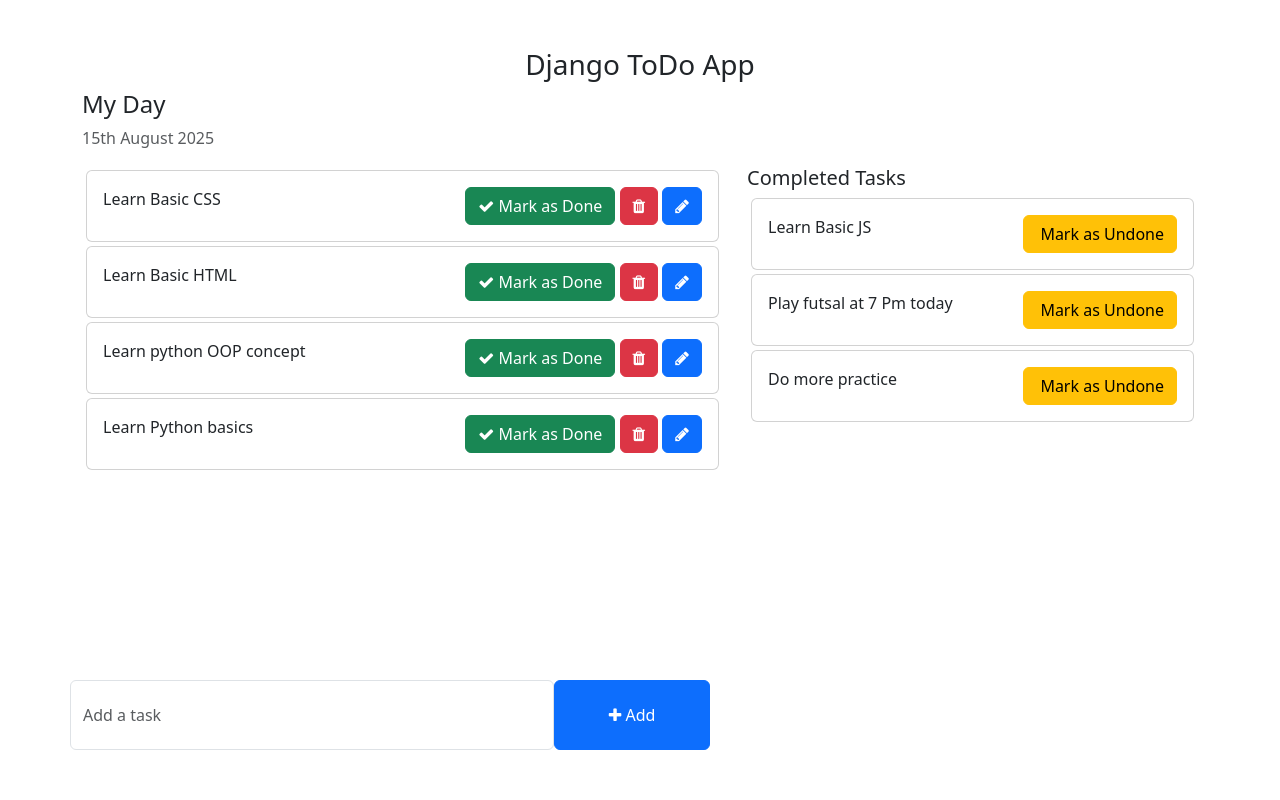
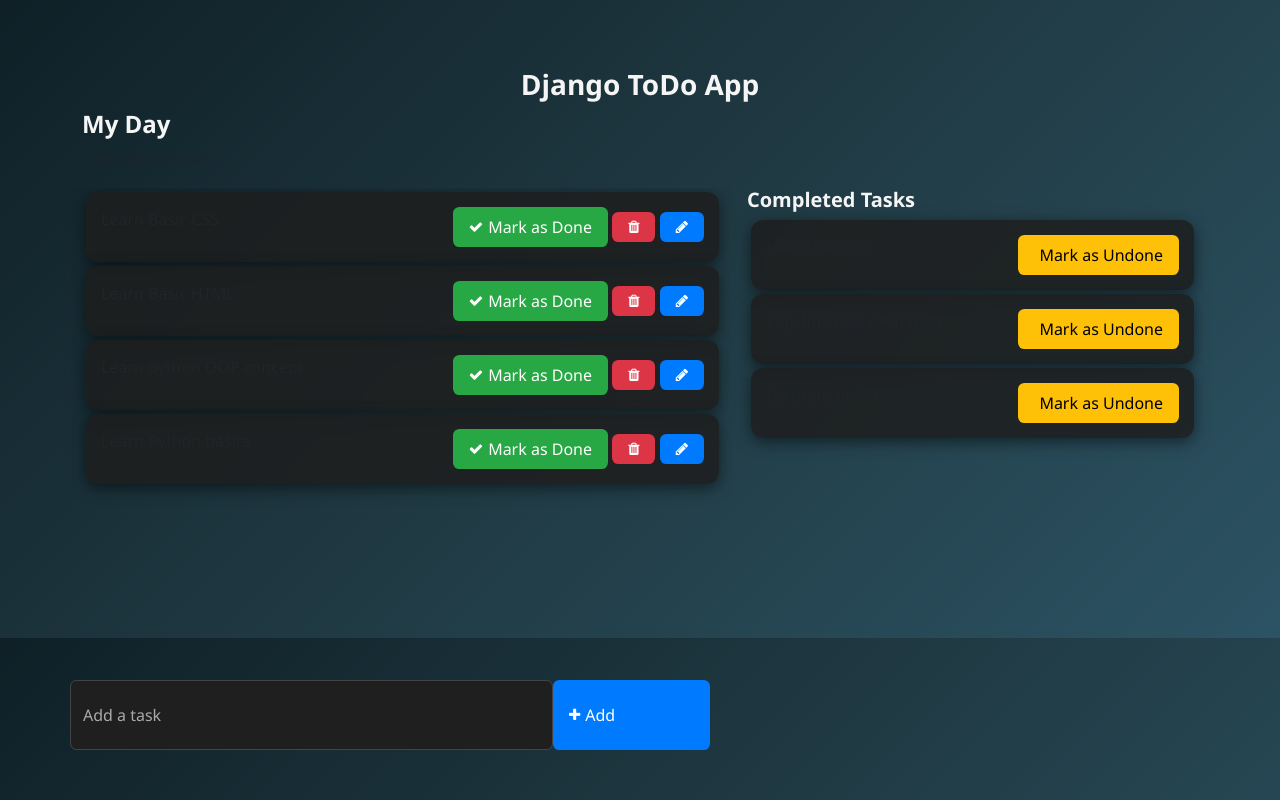
Before and after one commit to nagarkotiArun420/Todo-Django-, a Django app: page / in a window 1280 px wide. Run offline with Django 5.2, Linux system fonts and the light colour scheme; data comes from the database, SQL or seed files in the repository; both versions use the stored data as it was after the commit.

Commit message:
CSS added

```diff
--- /dev/null
+++ b/static/CSS/style.css
@@ -0,0 +1,189 @@
+
+body {
+    background: linear-gradient(135deg, #0f2027, #203a43, #2c5364); /* Modern dark gradient */
+    font-family: 'Segoe UI', Arial, sans-serif;
+    color: #f5f5f5;
+    margin: 0;
+    padding: 0;
+    line-height: 1.6;
+}
+
+h3, h4, h5 {
+    font-weight: 600;
+}
+
+
+.container {
+    margin-top: 20px;
+}
+
+
+::-webkit-scrollbar {
+    width: 8px;
+}
+::-webkit-scrollbar-thumb {
+    background: #555;
+    border-radius: 4px;
+}
+::-webkit-scrollbar-thumb:hover {
+    background: #777;
+}
+
+
+.card {
+    background: rgba(30, 30, 30, 0.85);
+    border: none;
+    border-radius: 0.75rem;
+    box-shadow: 0 4px 15px rgba(0, 0, 0, 0.5);
+    backdrop-filter: blur(6px);
+    transition: transform 0.2s ease, box-shadow 0.3s ease;
+}
+
+.card:hover {
+    transform: translateY(-4px);
+    box-shadow: 0 6px 20px rgba(0, 0, 0, 0.7);
+}
+
+.card-body {
+    padding: 15px;
+    font-size: 1rem;
+}
+
+
+.btn {
+    border: none;
+    padding: 8px 16px;
+    border-radius: 0.4rem;
+    cursor: pointer;
+    font-weight: 500;
+    transition: background 0.3s ease, transform 0.2s ease;
+    display: inline-flex;
+    align-items: center;
+    gap: 5px;
+}
+
+.btn i {
+    font-size: 0.9rem;
+}
+
+/* Button colors */
+.btn-success {
+    background: #28a745;
+    color: #fff;
+}
+.btn-success:hover {
+    background: #218838;
+    transform: translateY(-2px);
+}
+
+.btn-danger {
+    background: #dc3545;
+    color: #fff;
+}
+.btn-danger:hover {
+    background: #b52a37;
+    transform: translateY(-2px);
+}
+
+.btn-primary {
+    background: #007bff;
+    color: #fff;
+}
+.btn-primary:hover {
+    background: #0069d9;
+    transform: translateY(-2px);
+}
+
+.btn-warning {
+    background: #ffc107;
+    color: #000;
+}
+.btn-warning:hover {
+    background: #e0a800;
+    transform: translateY(-2px);
+}
+
+
+.form-control {
+    background: #1f1f1f;
+    border: 1px solid #444;
+    color: #f5f5f5;
+    border-radius: 0.4rem;
+    padding: 10px 14px;
+    transition: border-color 0.3s ease, box-shadow 0.3s ease;
+}
+
+.form-control::placeholder {
+    color: #aaa;
+}
+
+.form-control:focus {
+    border-color: #00b4d8;
+    box-shadow: 0 0 6px rgba(0, 180, 216, 0.6);
+    outline: none;
+}
+
+
+.add-task-section {
+    margin-top: 50px;
+    display: flex;
+    gap: 8px;
+}
+
+.add-task-section .form-control {
+    flex: 1;
+}
+
+.add-task-section .btn {
+    min-width: 160px;
+}
+
+
+.update-container {
+    display: flex;
+    align-items: center;
+    justify-content: center;
+    height: 100vh;
+}
+
+.update-card {
+    background: rgba(30, 30, 30, 0.85);
+    padding: 30px;
+    border-radius: 0.75rem;
+    box-shadow: 0 4px 15px rgba(0, 0, 0, 0.5);
+    backdrop-filter: blur(6px);
+    width: 100%;
+    max-width: 500px;
+    transition: transform 0.2s ease, box-shadow 0.3s ease;
+}
+
+.update-card:hover {
+    transform: translateY(-4px);
+    box-shadow: 0 6px 20px rgba(0, 0, 0, 0.7);
+}
+
+
+@media (max-width: 768px) {
+    .col-md-7, .col-md-5, .col-md-6 {
+        width: 100% !important;
+        position: static !important;
+    }
+
+    .card {
+        margin-bottom: 15px;
+    }
+
+    .add-task-section {
+        flex-direction: column;
+        gap: 10px;
+    }
+
+    .update-card .form-group {
+        flex-direction: column;
+    }
+
+    .update-card .btn {
+        width: 100%;
+        margin-top: 10px;
+    }
+}
--- a/templates/home.html
+++ b/templates/home.html
@@ -1,3 +1,6 @@
+
+{% load static %}
+
 <!DOCTYPE html>
 <html lang="en">
 <head>
@@ -11,6 +14,7 @@
     <script src="https://cdn.jsdelivr.net/npm/bootstrap@5.3.0-alpha1/dist/js/bootstrap.bundle.min.js" integrity="sha384-w76AqPfDkMBDXo30jS1Sgez6pr3x5MlQ1ZAGC+nuZB+EYdgRZgiwxhTBTkF7CXvN" crossorigin="anonymous"></script>
     <!-- Font Awesome Icons -->
     <link rel="stylesheet" href="https://cdnjs.cloudflare.com/ajax/libs/font-awesome/4.7.0/css/font-awesome.min.css">
+    <link rel="stylesheet" href="{% static 'CSS/style.css' %}">
 
     <style>
         .form-control{
--- a/todo_main/urls.py
+++ b/todo_main/urls.py
@@ -17,6 +17,8 @@
 from django.contrib import admin
 from django.urls import include, path
 from . import views
+from django.conf import settings
+from django.conf.urls.static import static
 
 urlpatterns = [
     path('admin/', admin.site.urls),
@@ -24,4 +26,4 @@
 
     # TO DO
     path('todo/',include('todo.urls')),
-]
+] + static(settings.STATIC_URL, document_root=settings.STATIC_ROOT)
```
Also changed, not shown: templates/update_task.html (+20 -16 lines), todo_main/settings.py (+6 -1 lines), db.sqlite3.
